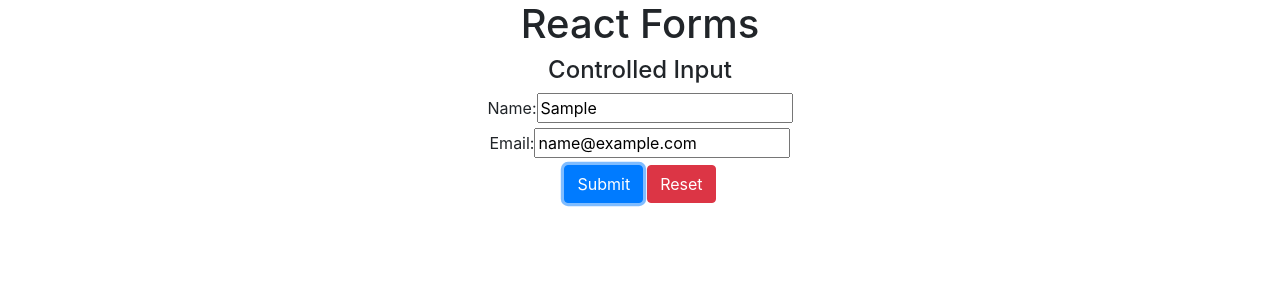
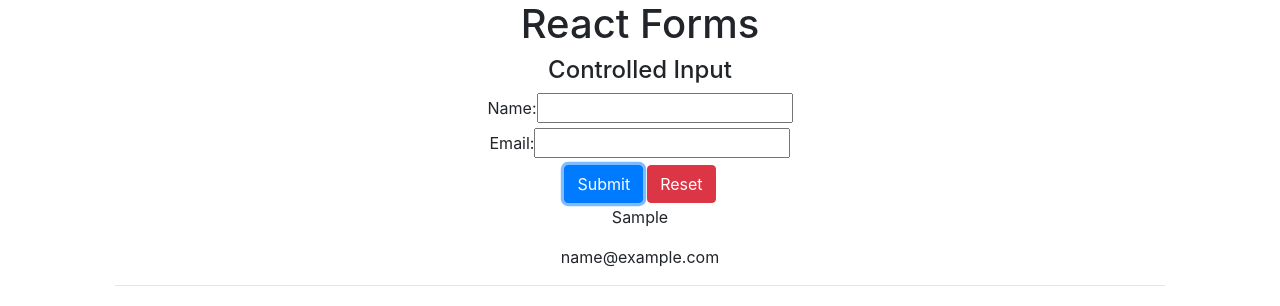
Before and after one commit to sahilrajput2223/advance-react, a React (Create React App) app: page / in a window 1280 px wide. Both pictures are taken after typing "Sample", "name@example.com" into the empty fields and a click on the button "Submit". Shown: the top 306 px of the page. Built offline with nearby package versions, Linux system fonts and the light colour scheme.

Commit message:
Feat: Store Form Data in List and view on screen logic added

```diff
--- a/src/4-Forms/ControlledInput.js
+++ b/src/4-Forms/ControlledInput.js
@@ -4,11 +4,18 @@ const ControlledInput = () => {
 
     const [name, setName] = React.useState("")
     const [email, setEmail] = React.useState("")
+    const [userData, setUserData] = React.useState([])
 
     const handleSubmitEvent = (event) => {
         event.preventDefault()
-        console.log("Name is --> " + name)
-        console.log("Email is --> " + email)
+        const user = { name, email }
+
+        setUserData((userData) => {
+            return [...userData, user]
+        })
+
+        setName("")
+        setEmail("")
     }
 
     const handleResetEvent = (event) => {
@@ -33,6 +40,29 @@ const ControlledInput = () => {
                 <button type="reset" className="btn btn-danger">Reset</button>
             </form>
 
+            <div className="container">
+                <div className="row">
+                    {userData.map((user) => {
+                        return (<div className="col-md-12">
+                            <div className="col-md-12">
+                                <p>
+                                    {user.name}
+                                </p>
+                            </div>
+                            <div className="col-md-12">
+                                <p>
+                                    {user.email}
+                                </p>
+                            </div>
+                            <div className="col-md-12">
+                                <hr />
+                            </div>
+                        </div>
+                        )
+                    })}
+                </div>
+            </div>
+
         </React.Fragment>
     );
 }
```
